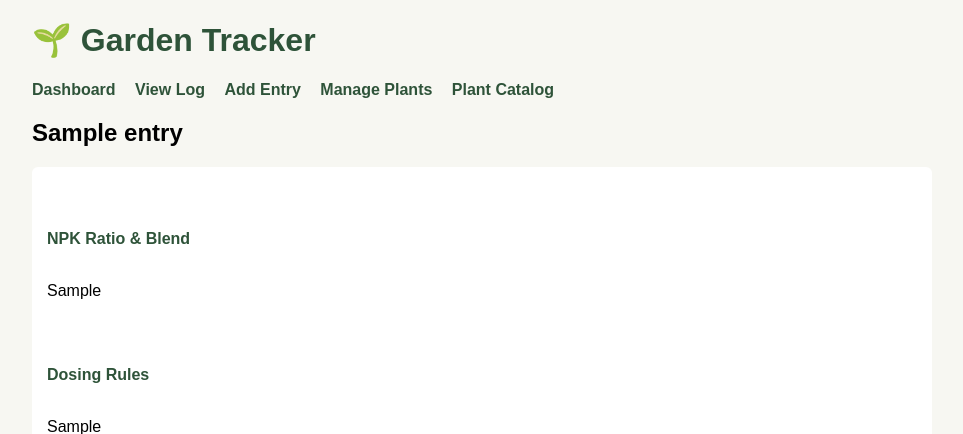
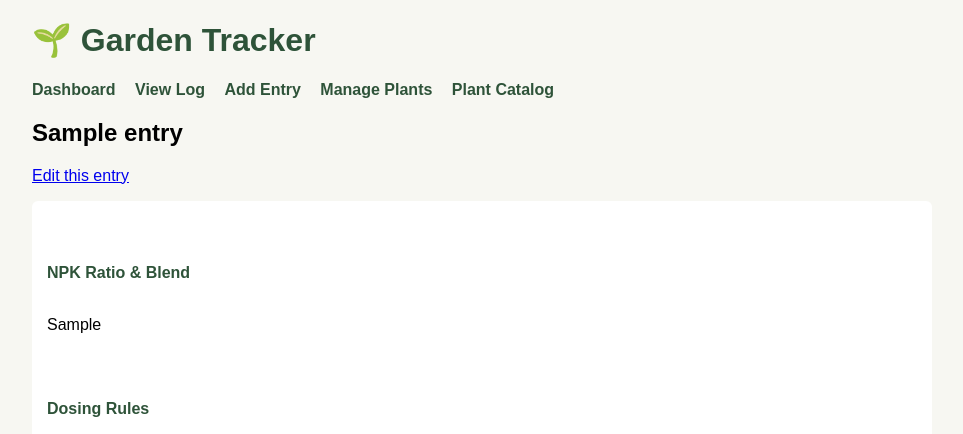
Before and after one commit to WarlockAUS/garden-tracker, a Flask app: template templates/catalog_detail.html in a window 1280 px wide. Shown: the top 434 px of the page, without its empty margins (158-1121 px from the left). Run offline with Flask 3, Linux system fonts and the light colour scheme; the template is opened without the code that fills it: most values are stand-ins (such as "Sample title", 1, 10 or a date in 2020); parts of the project's set-up code (start-up, migrations or seed data) failed here and were passed over.

Commit message:
Add edit link for catalog entry

```diff
--- a/templates/catalog_detail.html
+++ b/templates/catalog_detail.html
@@ -1,6 +1,7 @@
 {% extends "base.html" %}
 {% block content %}
 <h2>{{ entry.name }}</h2>
+<p><a href="{{ url_for('catalog_edit', catalog_id=entry.id) }}">Edit this entry</a></p>
 <div class="catalog-card">
     <div class="catalog-section">
         <h4>NPK Ratio & Blend</h4>
```
